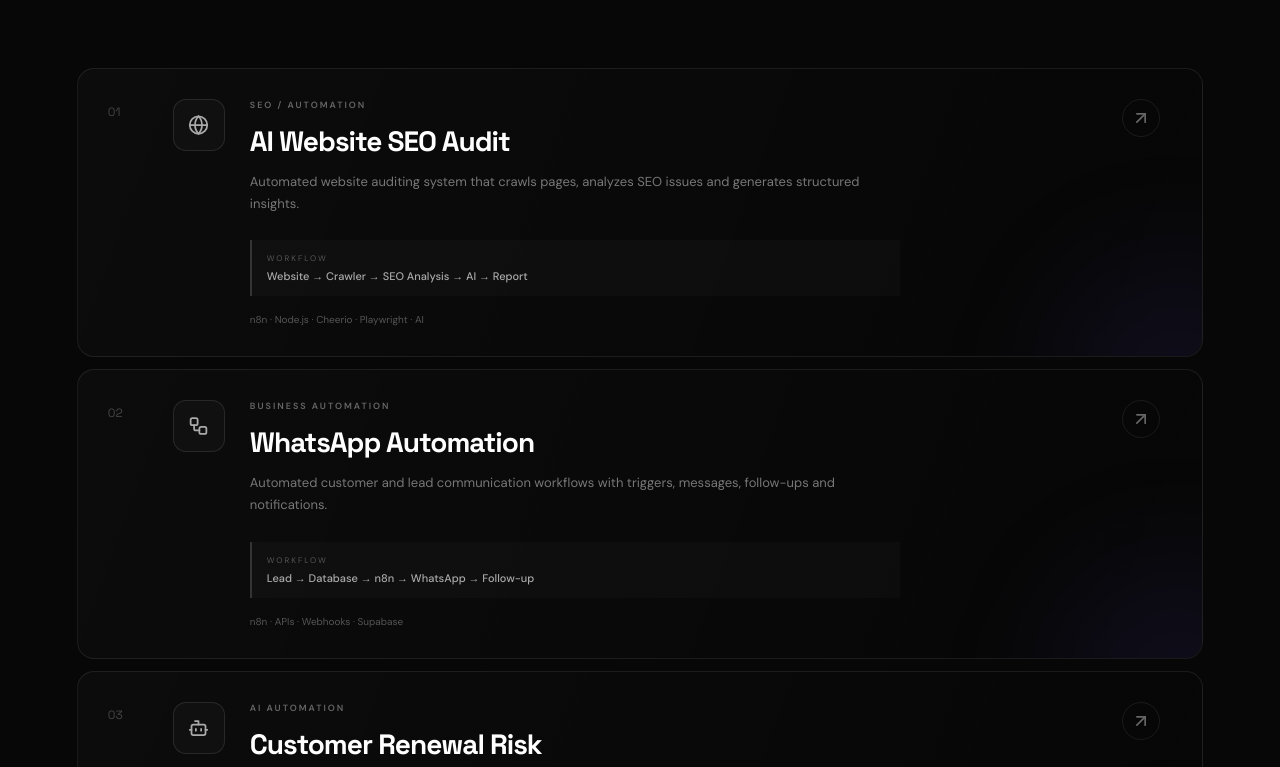
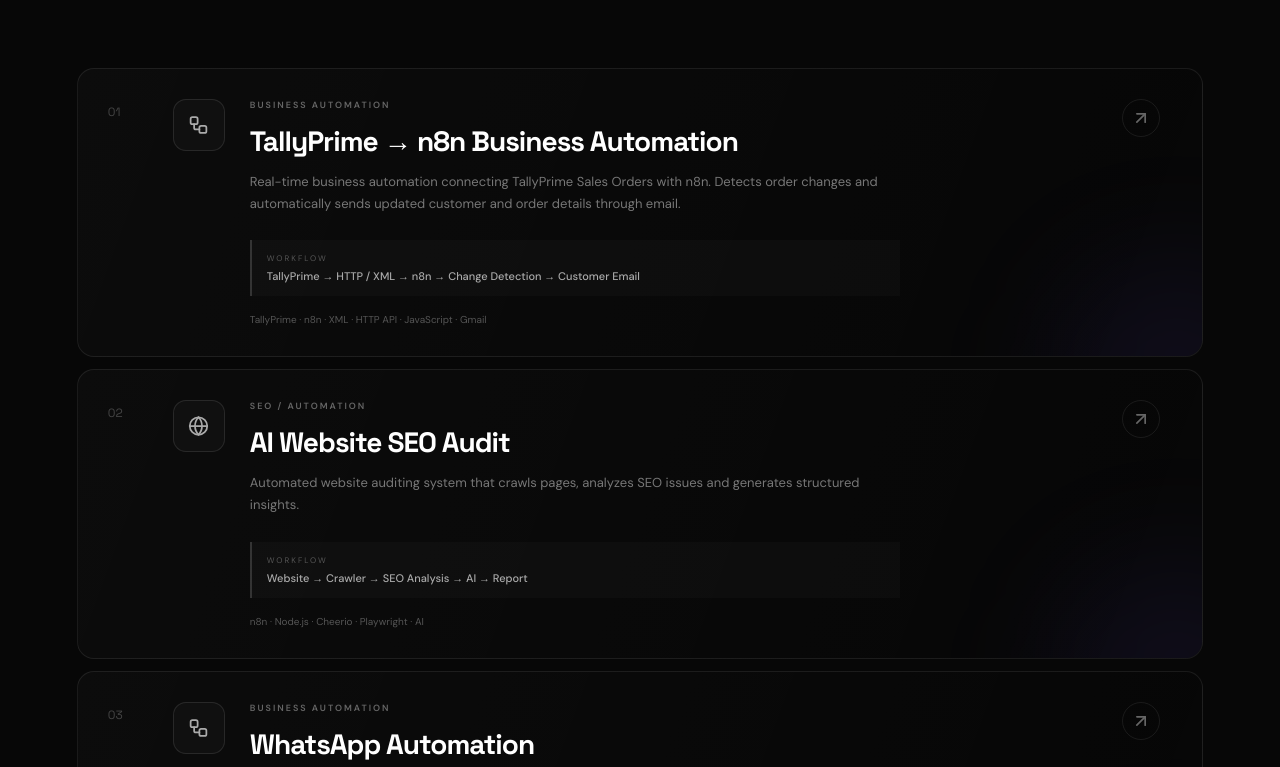
Before and after one commit to vijayasundar007/vijayasundar-portfolio, a React (Vite) app: page / in a window 1280 px wide. Shown: the part 3033-3800 px from the top of the page. Built offline with nearby package versions, Linux system fonts and the light colour scheme.

Commit message:
Add TallyPrime n8n automation project

```diff
--- a/src/components/Projects.jsx
+++ b/src/components/Projects.jsx
@@ -11,6 +11,16 @@
 const projects = [
   {
     number: "01",
+    category: "BUSINESS AUTOMATION",
+    title: "TallyPrime → n8n Business Automation",
+    description:
+      "Real-time business automation connecting TallyPrime Sales Orders with n8n. Detects order changes and automatically sends updated customer and order details through email.",
+    flow: "TallyPrime → HTTP / XML → n8n → Change Detection → Customer Email",
+    tools: "TallyPrime · n8n · XML · HTTP API · JavaScript · Gmail",
+    icon: <Workflow />,
+  },
+  {
+    number: "02",
     category: "SEO / AUTOMATION",
     title: "AI Website SEO Audit",
     description:
@@ -20,7 +30,7 @@
     icon: <Globe />,
   },
   {
-    number: "02",
+    number: "03",
     category: "BUSINESS AUTOMATION",
     title: "WhatsApp Automation",
     description:
@@ -30,7 +40,7 @@
     icon: <Workflow />,
   },
   {
-    number: "03",
+    number: "04",
     category: "AI AUTOMATION",
     title: "Customer Renewal Risk",
     description:
@@ -40,7 +50,7 @@
     icon: <Bot />,
   },
   {
-    number: "04",
+    number: "05",
     category: "FULL STACK",
     title: "E-Commerce System",
     description:
@@ -50,7 +60,7 @@
     icon: <ShoppingCart />,
   },
   {
-    number: "05",
+    number: "06",
     category: "CRM / AUTOMATION",
     title: "Automation CRM",
     description:
@@ -60,7 +70,7 @@
     icon: <Workflow />,
   },
   {
-    number: "06",
+    number: "07",
     category: "DATA / ETL",
     title: "Data Extraction Pipeline",
     description:
@@ -70,7 +80,7 @@
     icon: <Database />,
   },
   {
-    number: "07",
+    number: "08",
     category: "EMAIL AUTOMATION",
     title: "Email Automation",
     description:
```
